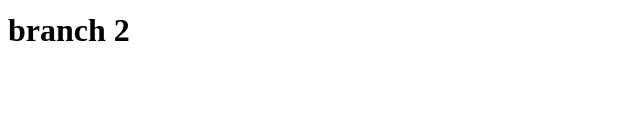
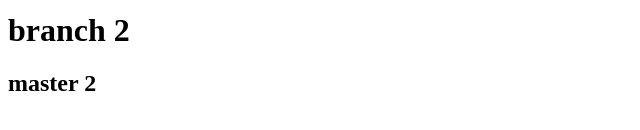
Before and after one commit to AbhiAdhalkar/Practice_GITHUB, a plain HTML site: page f1.html in a window 1280 px wide. Shown: the part 302-432 px from the top of the page, without its empty margins (0-640 px from the left). Drawn offline with Linux system fonts and the light colour scheme.

Commit message:
added master

```diff
--- a/f1.html
+++ b/f1.html
@@ -13,5 +13,7 @@
     <h1>master 1</h1>
     <h1>braanch 1</h1>
     <h1>branch 2</h1>
+
+    <h2>master 2</h2>
   </body>
 </html>
```
